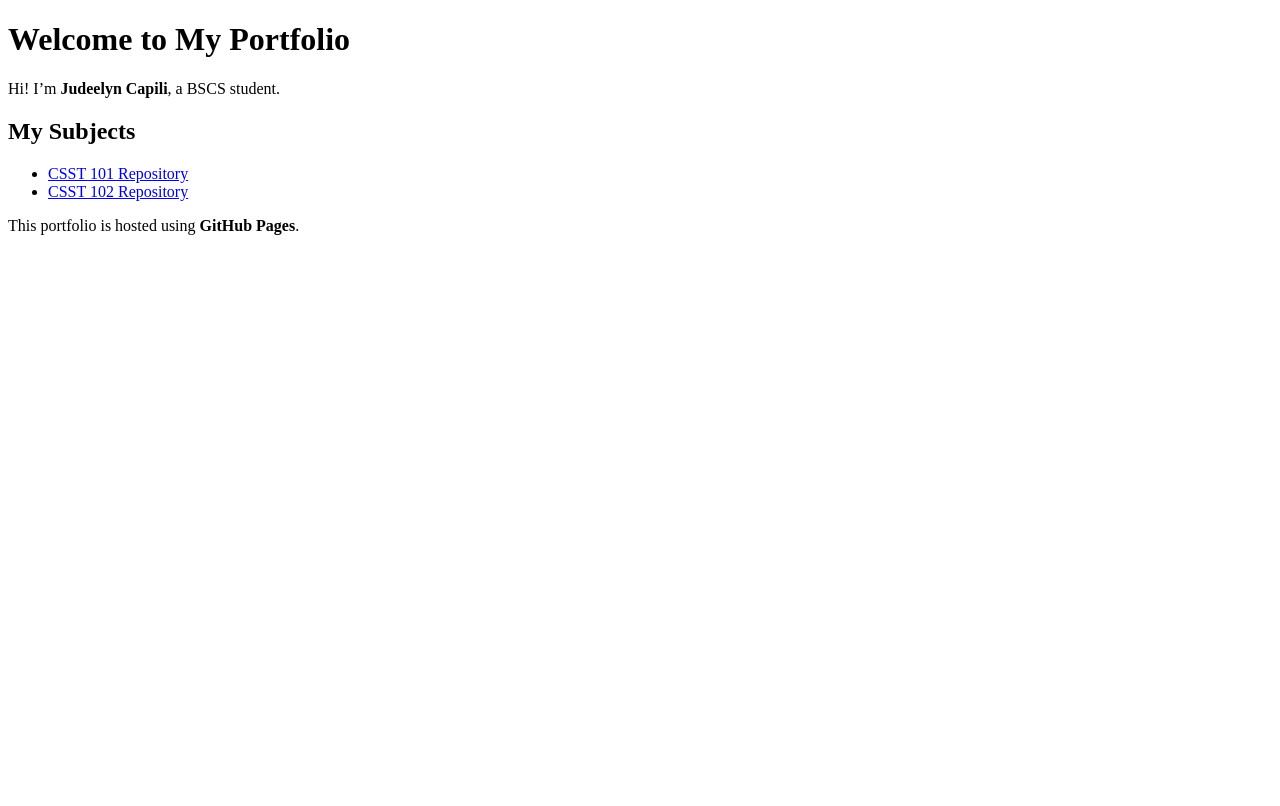
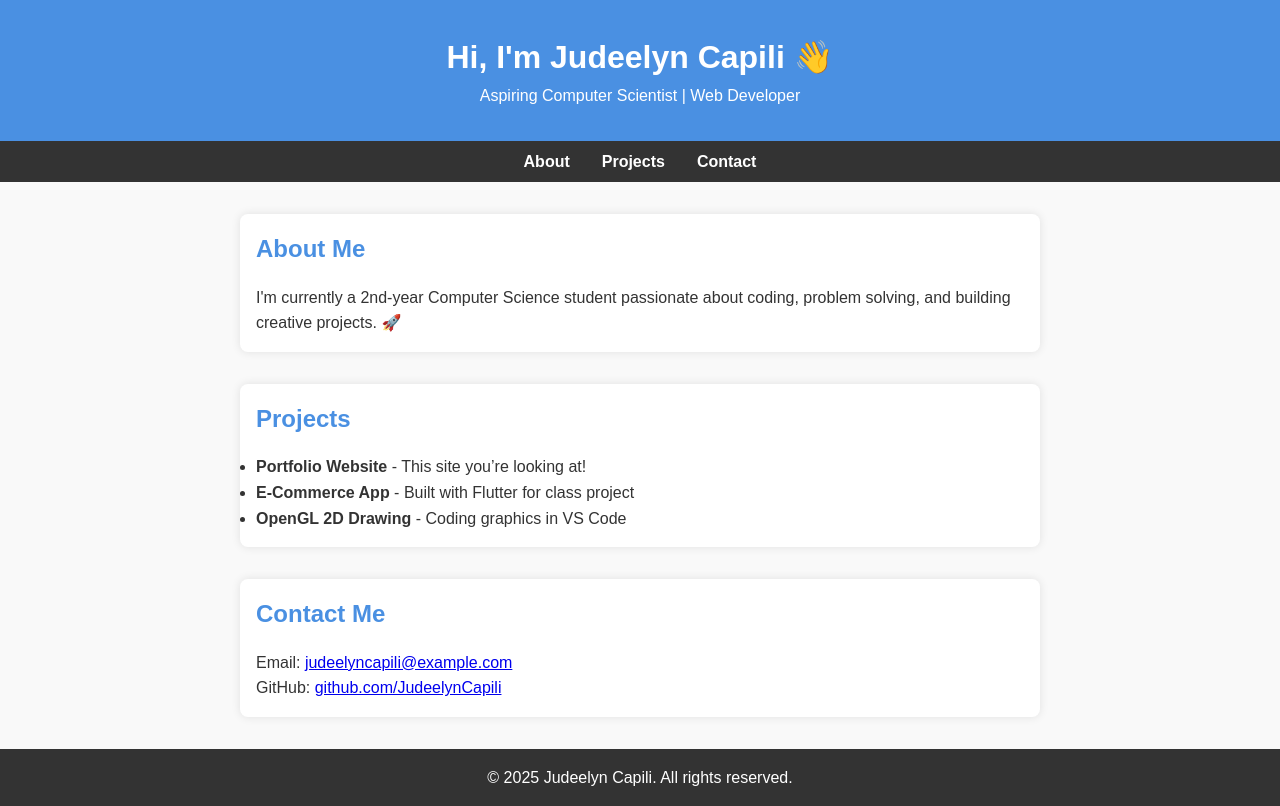
Before and after one commit to JudeelynCapili/JudeelynCapili.github.io, a plain HTML site: page index.html in a window 1280 px wide. Drawn offline with Linux system fonts and the light colour scheme.

Commit message:
Add styled portfolio page

```diff
--- a/index.html
+++ b/index.html
@@ -1,20 +1,48 @@
 <!DOCTYPE html>
 <html lang="en">
 <head>
-  <meta charset="UTF-8">
-  <meta name="viewport" content="width=device-width, initial-scale=1.0">
+  <meta charset="UTF-8" />
+  <meta name="viewport" content="width=device-width, initial-scale=1.0" />
   <title>My Portfolio - Judeelyn Capili</title>
+  <link rel="stylesheet" href="style.css" />
 </head>
 <body>
-  <h1>Welcome to My Portfolio</h1>
-  <p>Hi! I’m <b>Judeelyn Capili</b>, a BSCS student.</p>
+  <header>
+    <h1>Hi, I'm Judeelyn Capili 👋</h1>
+    <p>Aspiring Computer Scientist | Web Developer</p>
+  </header>
 
-  <h2>My Subjects</h2>
-  <ul>
-    <li><a href="https://github.com/JudeelynCapili/CSST101-AY-25-26" target="_blank">CSST 101 Repository</a></li>
-    <li><a href="https://github.com/JudeelynCapili/CSST102-AY-25-26" target="_blank">CSST 102 Repository</a></li>
-  </ul>
+  <nav>
+    <a href="#about">About</a>
+    <a href="#projects">Projects</a>
+    <a href="#contact">Contact</a>
+  </nav>
 
-  <p>This portfolio is hosted using <b>GitHub Pages</b>.</p>
+  <section id="about">
+    <h2>About Me</h2>
+    <p>
+      I'm currently a 2nd-year Computer Science student passionate about coding,
+      problem solving, and building creative projects. 🚀
+    </p>
+  </section>
+
+  <section id="projects">
+    <h2>Projects</h2>
+    <ul>
+      <li><strong>Portfolio Website</strong> - This site you’re looking at!</li>
+      <li><strong>E-Commerce App</strong> - Built with Flutter for class project</li>
+      <li><strong>OpenGL 2D Drawing</strong> - Coding graphics in VS Code</li>
+    </ul>
+  </section>
+
+  <section id="contact">
+    <h2>Contact Me</h2>
+    <p>Email: <a href="mailto:judeelyncapili@example.com">judeelyncapili@example.com</a></p>
+    <p>GitHub: <a href="https://github.com/JudeelynCapili" target="_blank">github.com/JudeelynCapili</a></p>
+  </section>
+
+  <footer>
+    <p>© 2025 Judeelyn Capili. All rights reserved.</p>
+  </footer>
 </body>
 </html>
--- /dev/null
+++ b/style.css
@@ -0,0 +1,61 @@
+/* Reset */
+* {
+  margin: 0;
+  padding: 0;
+  box-sizing: border-box;
+}
+
+body {
+  font-family: Arial, sans-serif;
+  line-height: 1.6;
+  background: #f9f9f9;
+  color: #333;
+  padding: 0;
+}
+
+header {
+  background: #4a90e2;
+  color: white;
+  padding: 2rem;
+  text-align: center;
+}
+
+nav {
+  display: flex;
+  justify-content: center;
+  background: #333;
+  padding: 0.5rem;
+}
+
+nav a {
+  color: white;
+  margin: 0 1rem;
+  text-decoration: none;
+  font-weight: bold;
+}
+
+nav a:hover {
+  text-decoration: underline;
+}
+
+section {
+  max-width: 800px;
+  margin: 2rem auto;
+  padding: 1rem;
+  background: white;
+  border-radius: 8px;
+  box-shadow: 0 0 10px rgba(0,0,0,0.1);
+}
+
+h2 {
+  margin-bottom: 1rem;
+  color: #4a90e2;
+}
+
+footer {
+  text-align: center;
+  padding: 1rem;
+  background: #333;
+  color: white;
+  margin-top: 2rem;
+}
```
